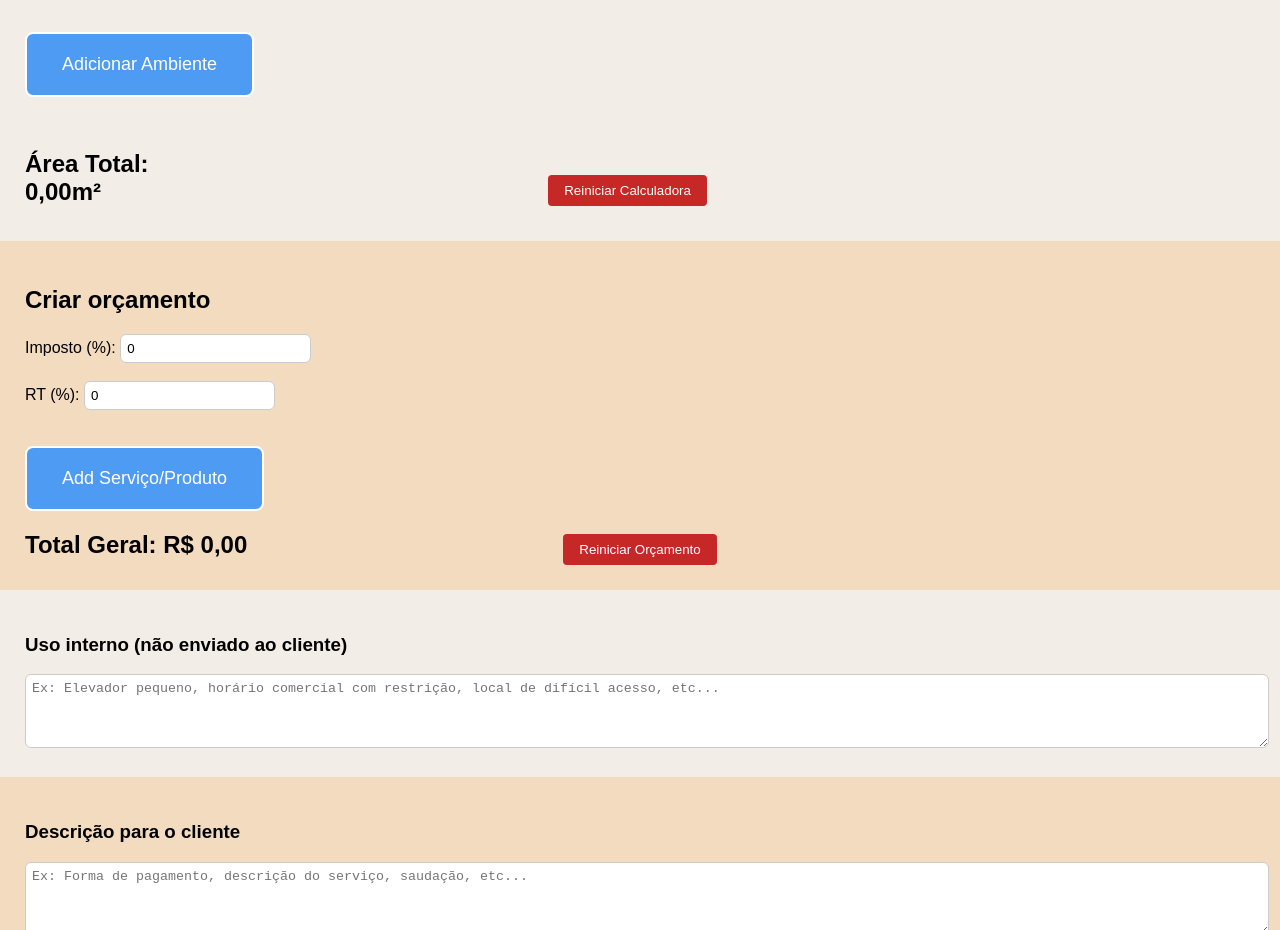
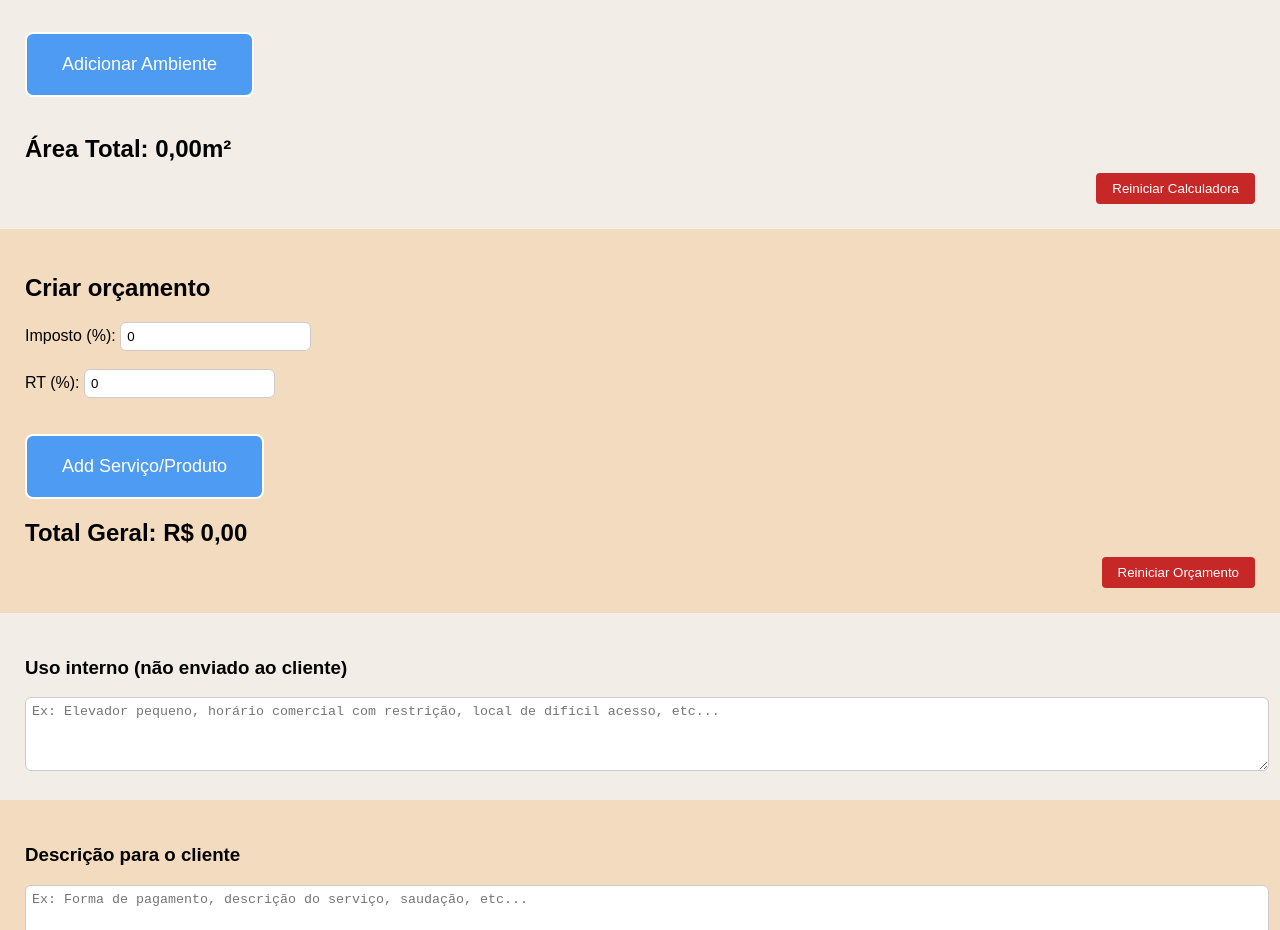
Before and after one commit to ticowes/orcamento-facil-site, a website: page public/index.html in a window 1280 px wide. Shown: the part 1200-2130 px from the top of the page. Drawn offline with Linux system fonts and the light colour scheme.

Commit message:
Move botoes de reinicio para baixo dos totais

```diff
--- a/public/index.html
+++ b/public/index.html
@@ -452,20 +452,16 @@ Remover logo
 
         <br><br>
 
-        <div style="display:flex; align-items:center; width:84%; margin-top:15px;">
-
-    <h2 style="margin-bottom:10px;">
+        <h2 style="margin-bottom:10px; overflow-wrap:anywhere;">
             Área Total: <span id="totalArea">0,00</span>m²
         </h2>
 
-<div style="width:100%; text-align:center; margin-top:35px;">
-    <button onclick="reiniciarCalculadora()"
+        <div style="display:flex; justify-content:flex-end;">
+            <button type="button" onclick="reiniciarCalculadora()"
                 style="background:#c62828; color:white; border:none; padding:8px 16px; border-radius:4px; cursor:pointer;">
                 Reiniciar Calculadora
             </button>
         </div>
-
-</div>
     </div>
 
 
@@ -484,12 +480,12 @@ Remover logo
         <button id="botaoadicionarItem" onclick="adicionarItem()">Add Serviço/Produto</button>
 
 
-    <h2 style="margin-bottom:10px;">
+        <h2 style="margin-bottom:10px; overflow-wrap:anywhere;">
             Total Geral: R$ <span id="total">0,00</span>
         </h2>
 
-    <div style="width:100%; text-align:center; margin-top:-35px;">
-    <button onclick="reiniciarOrcamento()"
+        <div style="display:flex; justify-content:flex-end;">
+            <button type="button" onclick="reiniciarOrcamento()"
                 style="background:#c62828; color:white; border:none; padding:8px 16px; border-radius:4px; cursor:pointer;">
                 Reiniciar Orçamento
             </button>
```
Lines whose indentation alone changed are shown as unchanged.
